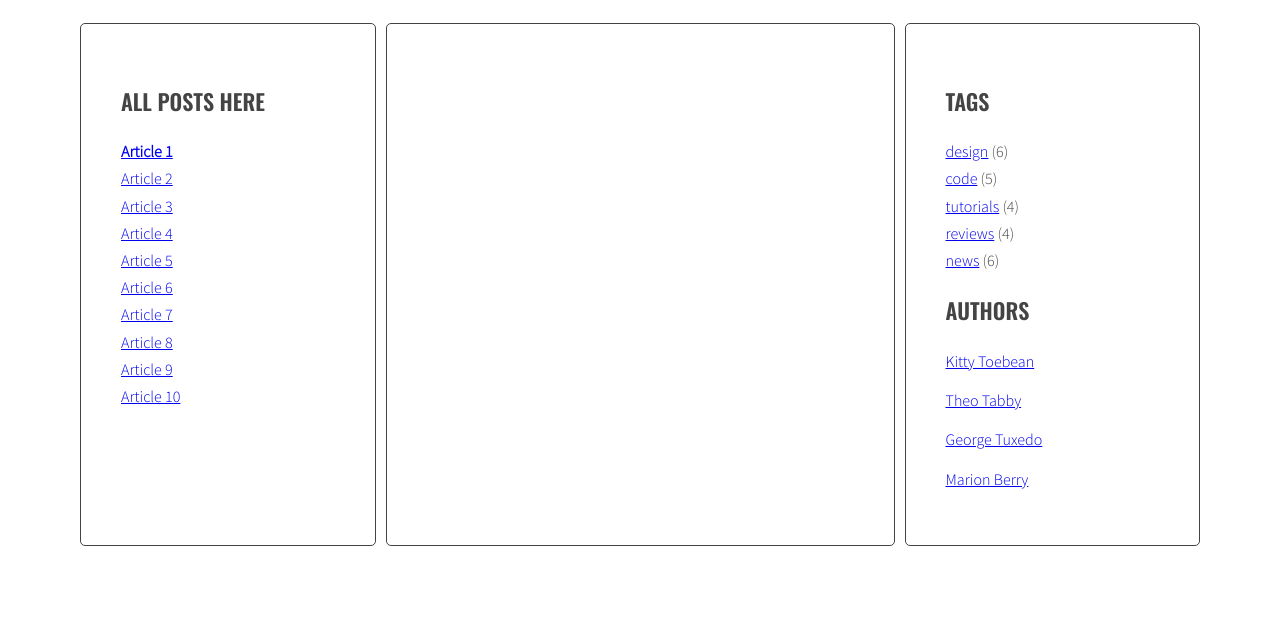
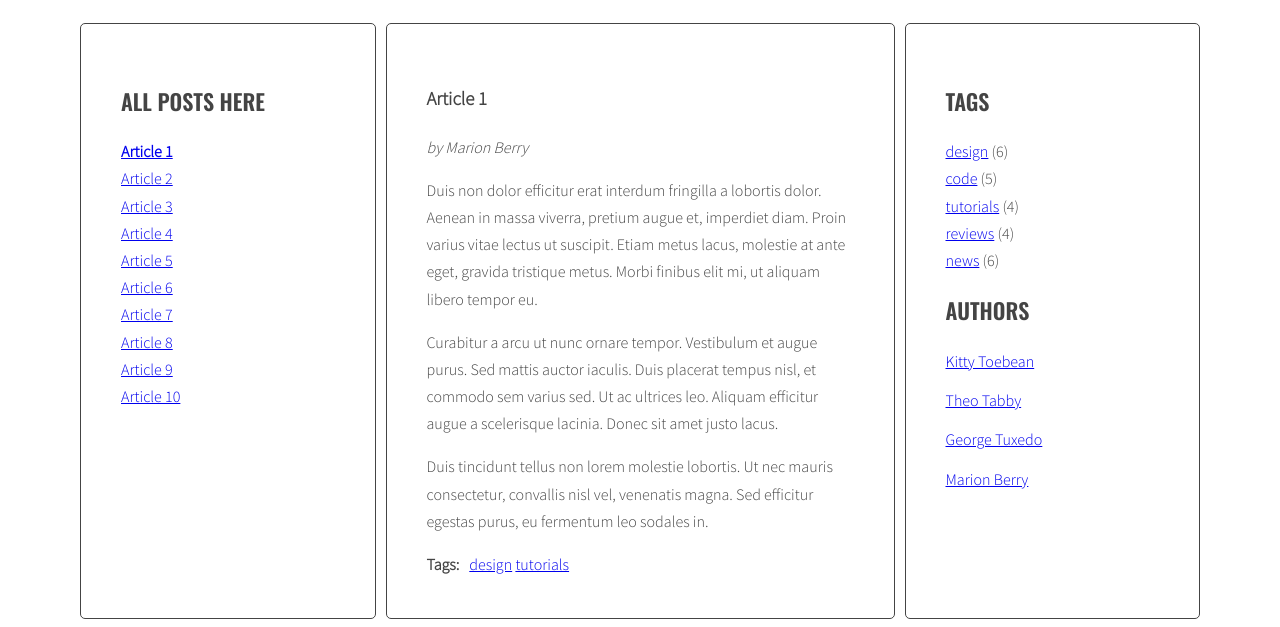
Before and after one commit to pawowczar/javascript-blog, a website: page index.html in a window 1280 px wide. Both pictures are taken after a click on the link "Article 1". Shown: the part 220-847 px from the top of the page. Before the commit the page ends 800 px from the top, so only its background shows below. Drawn offline with nearby package versions, Linux system fonts and the light colour scheme.

Commit message:
Modify script.js

```diff
--- a/js/script.js
+++ b/js/script.js
@@ -28,11 +28,19 @@ function titleClickHandler(event){
     activeArticle.classList.remove('active');
   }
   /* get 'href' attribute from the clicked link */
+  const articleSelector = clickedElement.getAttribute('href');
+  console.log('articleSelector ' + articleSelector);
 
   /* find the correct article using the selector (value of 'href' attribute) */
 
+  const targetArticle = document.querySelector(articleSelector);
+  console.log('targetArticle '+ targetArticle);
+
   /* add class 'active' to the correct article */
+  targetArticle.classList.add('active');
+
 }
+
 
 const links = document.querySelectorAll('.titles a');
 
--- a/sass/style.scss
+++ b/sass/style.scss
@@ -89,6 +89,7 @@ body {
   li {
     display: inline-block;
   }
+
 }
 
 /* Authors */
```
Also changed, not shown: css/style.css.
